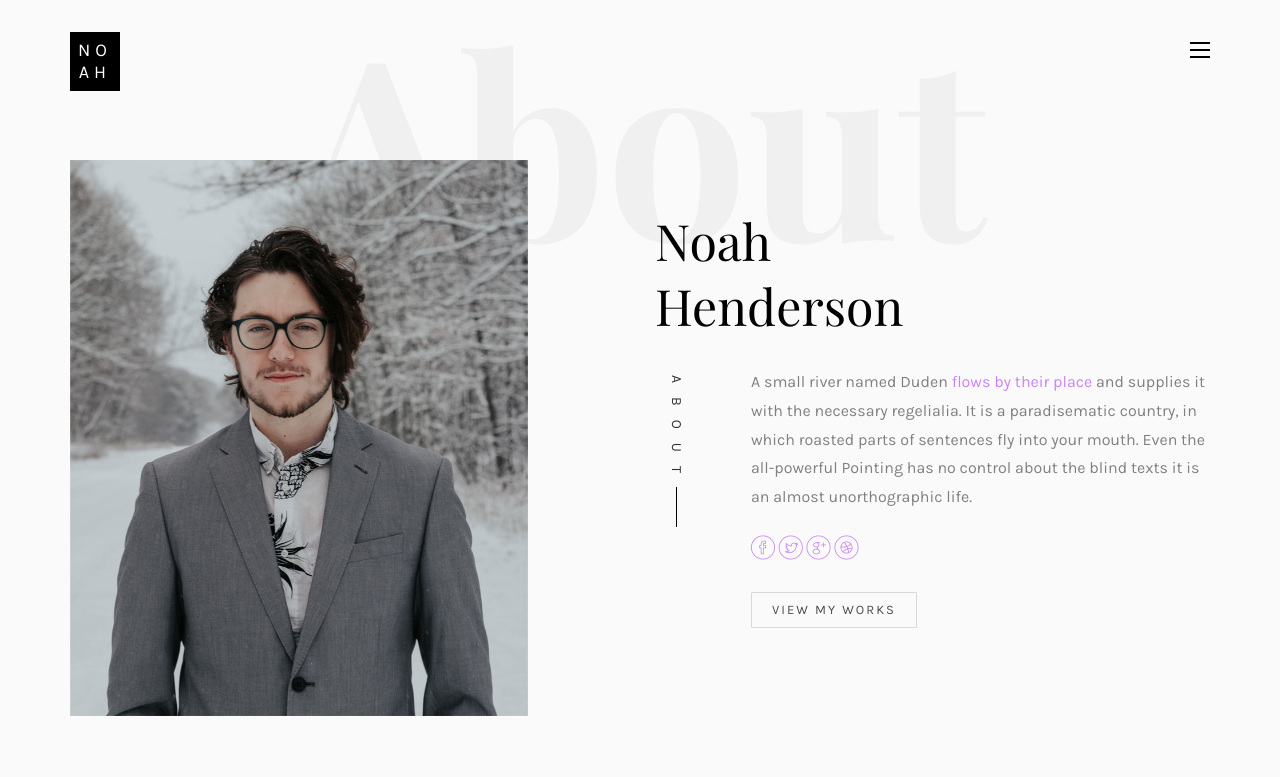
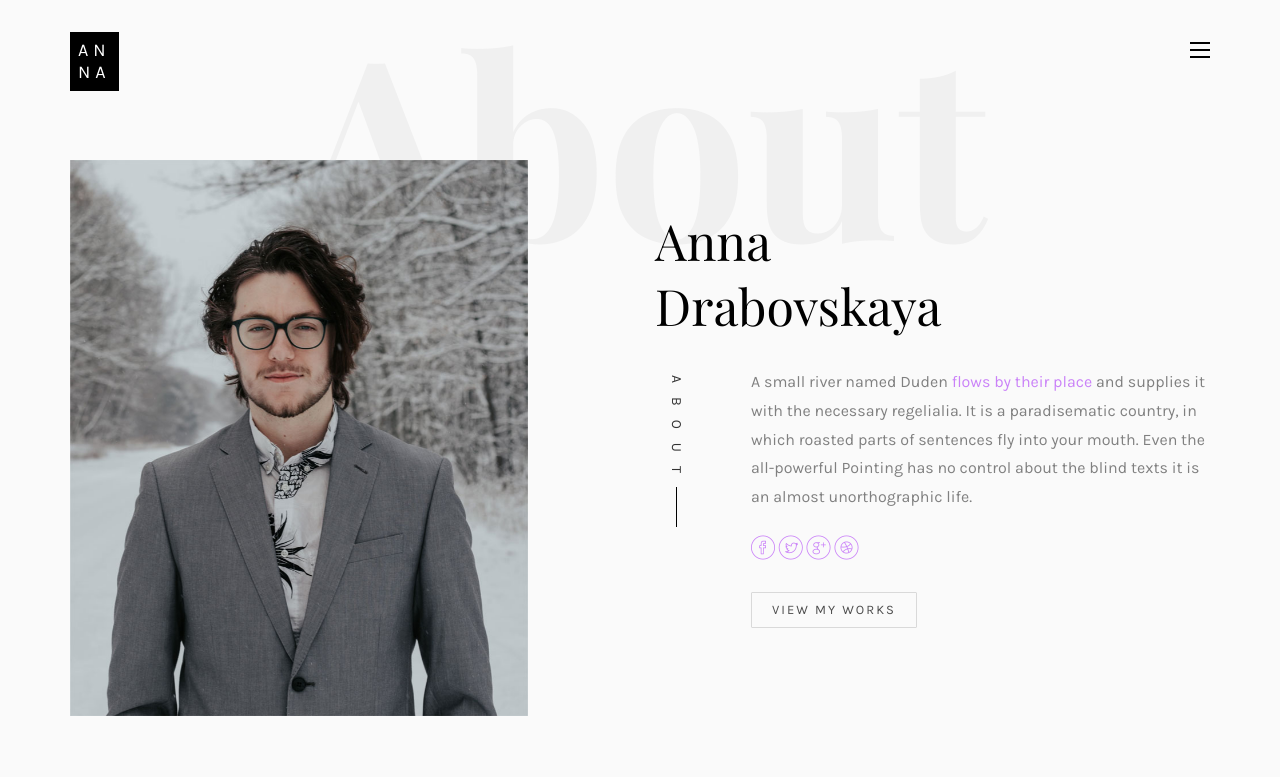
Before and after one commit to annad123/annad123.github.io, a plain HTML site: page about.html in a window 1280 px wide. Shown: the top 777 px of the page. Drawn offline with nearby package versions, Linux system fonts and the light colour scheme; files whose address does not match are found by name; a web font is replaced by a local one.

Commit message:
Update names in about

```diff
--- a/about.html
+++ b/about.html
@@ -3,7 +3,7 @@
 	<head>
 	<meta charset="utf-8">
 	<meta http-equiv="X-UA-Compatible" content="IE=edge">
-	<title>Noah Template</title>
+	<title>Anna Drabovskaya</title>
 	<meta name="viewport" content="width=device-width, initial-scale=1">
 	<meta name="description" content="" />
 	<meta name="keywords" content="" />
@@ -102,7 +102,7 @@
 				<div class="row">
 					<div class="col-md-12">
 						<div class="colorlib-navbar-brand">
-							<a class="colorlib-logo" href="index.html"><span>No</span><span>ah</span></a>
+							<a class="colorlib-logo" href="index.html"><span>AN</span><span>NA</span></a>
 						</div>
 						<a href="#" class="js-colorlib-nav-toggle colorlib-nav-toggle"><i></i></a>
 					</div>
@@ -120,7 +120,7 @@
 					</div>
 					<div class="col-md-6 col-md-push-1 animate-box">
 						<div class="about-desc">
-							<h2><span>Noah</span><span>Henderson</span></h2>
+							<h2><span>Anna</span><span>Drabovskaya</span></h2>
 							<div class="desc">
 								<div class="rotate">
 									<h2 class="heading">About</h2>
@@ -260,7 +260,7 @@
 								<div class="col-md-10">
 									<h2>Let's Talk</h2>
 									<p>A small river named Duden flows by their place and supplies.</p>
-									<p><a href="#">noah@info.com</a></p>
+									<p><a href="#">annad123@gmail.com</a></p>
 									<p class="colorlib-social-icons">
 										<a href="#"><i class="icon-facebook4"></i></a>
 										<a href="#"><i class="icon-twitter3"></i></a>
```
